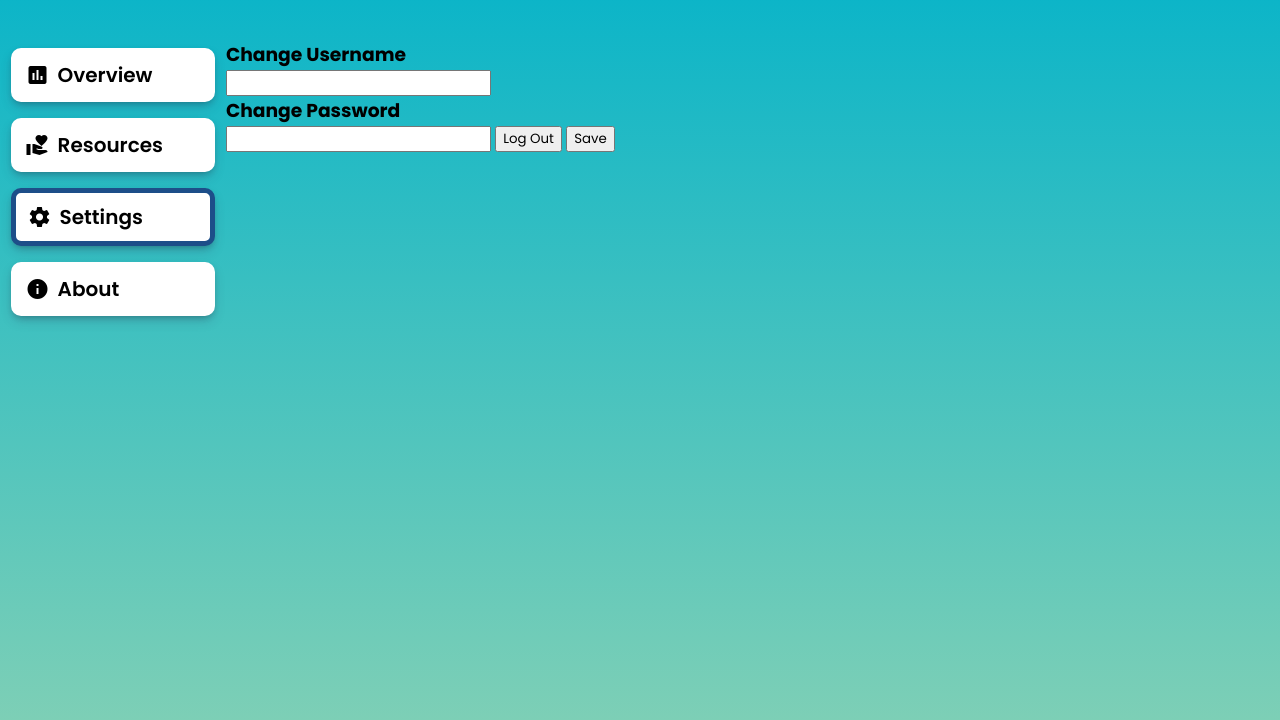
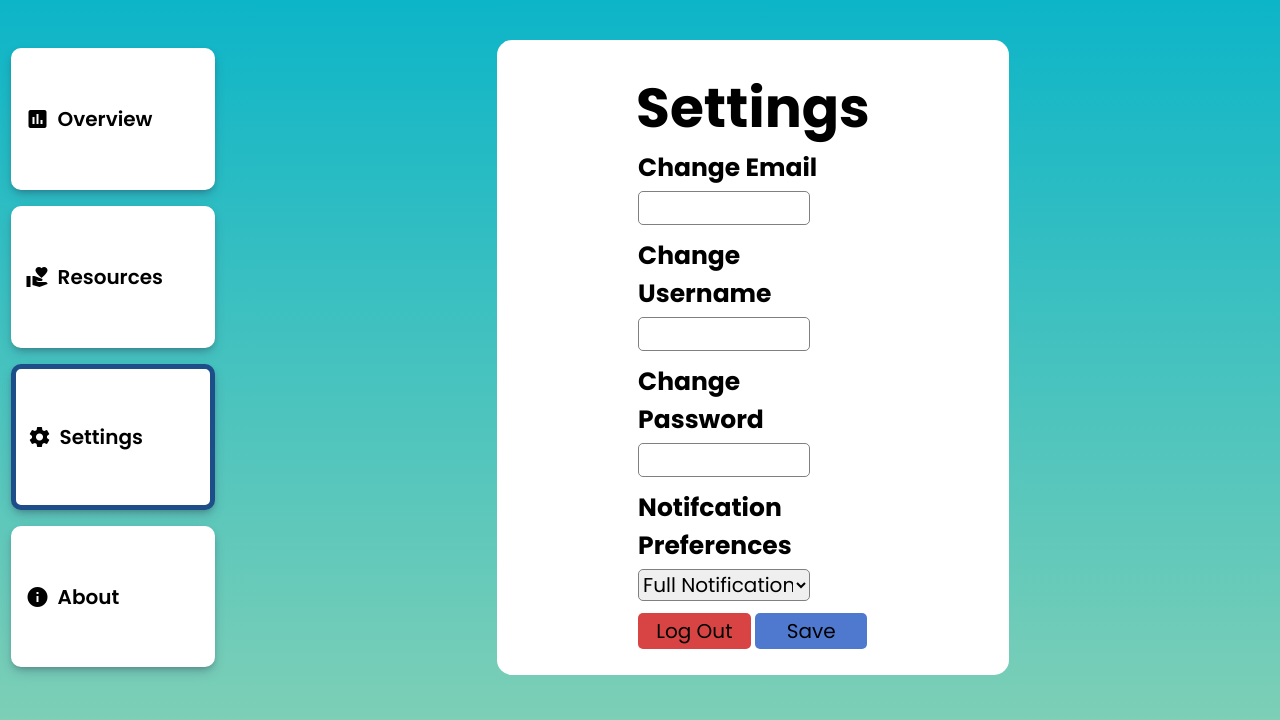
Before and after one commit to ericu-u/GirlHacks, a Django app: template dashboard/templates/dashboard/settings.html in a window 1280 px wide. Shown: the part 80-800 px from the top of the page. Run offline with Django 4.2, Linux system fonts and the light colour scheme; the template is opened without the code that fills it, so the values that code supplies are empty; some libraries are stand-ins or nearby versions.

Commit message:
logout finished/ req login for dashboard

```diff
--- a/HealthWealth/urls.py
+++ b/HealthWealth/urls.py
@@ -4,16 +4,17 @@
 from landing.views import landing
 from login.views import login_pg
 from signup.views import signup
-from dashboard.views import dashboard, get_weight, resources, settings, about
+from dashboard.views import dashboard, get_weight, resources, settings, about, log_out
 
 urlpatterns = [
     path('admin/', admin.site.urls),
     path('', landing, name='landing'),
-    path('login', login_pg, name='login'),
+    path('login/', login_pg, name='login'),
     path('signup', signup,  name='signup'),
-    path('dashboard', dashboard, name='dashboard'),
-    path('resources', resources, name="resources"),
-    path('settings', settings, name="settings"),
-    path('about', about, name="about"),
+    path('dashboard/', dashboard, name='dashboard'),
+    path('resources/', resources, name="resources"),
+    path('settings/', settings, name="settings"),
+    path('about/', about, name="about"),
     path('api/weight', get_weight),
+    path('logout', log_out),
 ]
--- a/dashboard/static/css/dashboard.css
+++ b/dashboard/static/css/dashboard.css
@@ -85,3 +85,64 @@
 }
 
 /* Settings */
+#settings-modal {
+  border: none;
+  border-radius: 15px;
+  width: 40vw;
+  padding: 2.5%;
+  margin: auto;
+  background-color: white;
+  text-align: center;
+}
+#settings-modal #settings-title {
+  font-size: 55px;
+}
+#settings-modal #wrap {
+  width: 50%;
+  margin: auto;
+  text-align: left;
+}
+#settings-modal .ttl {
+  font-size: 25px;
+}
+#settings-modal input {
+  margin-top: 0.5vh;
+  margin-bottom: 1.5vh;
+  padding: 1.2.5% 3%;
+  border: 1px solid gray;
+  border-radius: 5px;
+  font-size: 20px;
+  width: 75%;
+}
+#settings-modal select {
+  margin-top: 0.5vh;
+  margin-bottom: 1.5vh;
+  padding: 1.2.5% 3%;
+  border: 1px solid gray;
+  border-radius: 5px;
+  font-size: 20px;
+  width: 75%;
+}
+#settings-modal button {
+  border: none;
+  border-radius: 5px;
+  padding: 1.25% 3%;
+  width: 49%;
+  font-size: 20px;
+  transition: 0.3s;
+}
+#settings-modal button:hover {
+  cursor: pointer;
+}
+#lg {
+  background-color: rgb(216, 68, 68);
+}
+#lg:hover {
+  opacity: 0.75;
+}
+#sv {
+  background-color: #4e79cf;
+}
+#sv:hover {
+  background-color: #5e84d1;
+}
--- a/dashboard/templates/dashboard/settings.html
+++ b/dashboard/templates/dashboard/settings.html
@@ -37,12 +37,22 @@
         </div>
         <div id="display" class="not-sidebar">
             <div id="settings-modal">
-                <h3 class="ttl">Change Username</h3>
-                <input type="text">
-                <h3 class="ttl">Change Password</h3>
-                <input type="text">
-                <button>Log Out</button>
-                <button>Save</button>
+                <h1 id="settings-title">Settings</h1>
+                <div id="wrap">
+                    <h3 class="ttl">Change Email</h3>
+                    <input type="text">
+                    <h3 class="ttl">Change Username</h3>
+                    <input type="text">
+                    <h3 class="ttl">Change Password</h3>
+                    <input type="text">
+                    <h3 class="ttl">Notifcation Preferences</h3>
+                    <select>
+                        <option>Full Notifications</option>
+                    </select>
+                    <br>
+                    <button id="lg" onclick="location.href = '/logout'">Log Out</button>
+                    <button id="sv">Save</button>
+                </div>
             </div>
         </div>
     </div>
--- a/login/templates/login/login.html
+++ b/login/templates/login/login.html
@@ -8,7 +8,7 @@
     <link rel="stylesheet" href=./../../static/css/login.css>
 </head>
 <body>
-    <form class="inputs" method="POST" action="login">
+    <form class="inputs" method="POST" action="/login/">
         {% csrf_token %}
         <div id="spacer-1"></div>
         <div class="block">
--- a/login/templates/login/login_error.html
+++ b/login/templates/login/login_error.html
@@ -8,7 +8,7 @@
     <link rel="stylesheet" href=./../../static/css/login.css>
 </head>
 <body>
-    <form class="inputs" method="POST" action="login">
+    <form class="inputs" method="POST" action="/login/">
         {% csrf_token %}
         <div id="spacer-1"></div>
         <div class="block">
--- a/login/views.py
+++ b/login/views.py
@@ -12,7 +12,8 @@
         user = authenticate(request, username=username, password=password)
         if user is not None:
             login(request, user)
-            return HttpResponseRedirect('dashboard')
+            print("heree")
+            return HttpResponseRedirect('/dashboard/')
         return render(request, "login/login_error.html", {'login': log_in})
 
     return render(request, 'login/login.html', {'login': log_in})
--- a/signup/templates/signup/signup.html
+++ b/signup/templates/signup/signup.html
@@ -24,7 +24,7 @@
                     {{ form.password }}
                 </div>
                 <button id="move">Next</button>
-                <br><a href="/login" id="alt">Have an account? Log In</a>
+                <br><a href="login" id="alt">Have an account? Log In</a>
             </div>
         </div>
         <div class="wind">
```
Also changed, not shown: dashboard/views.py (+42 -3 lines).
